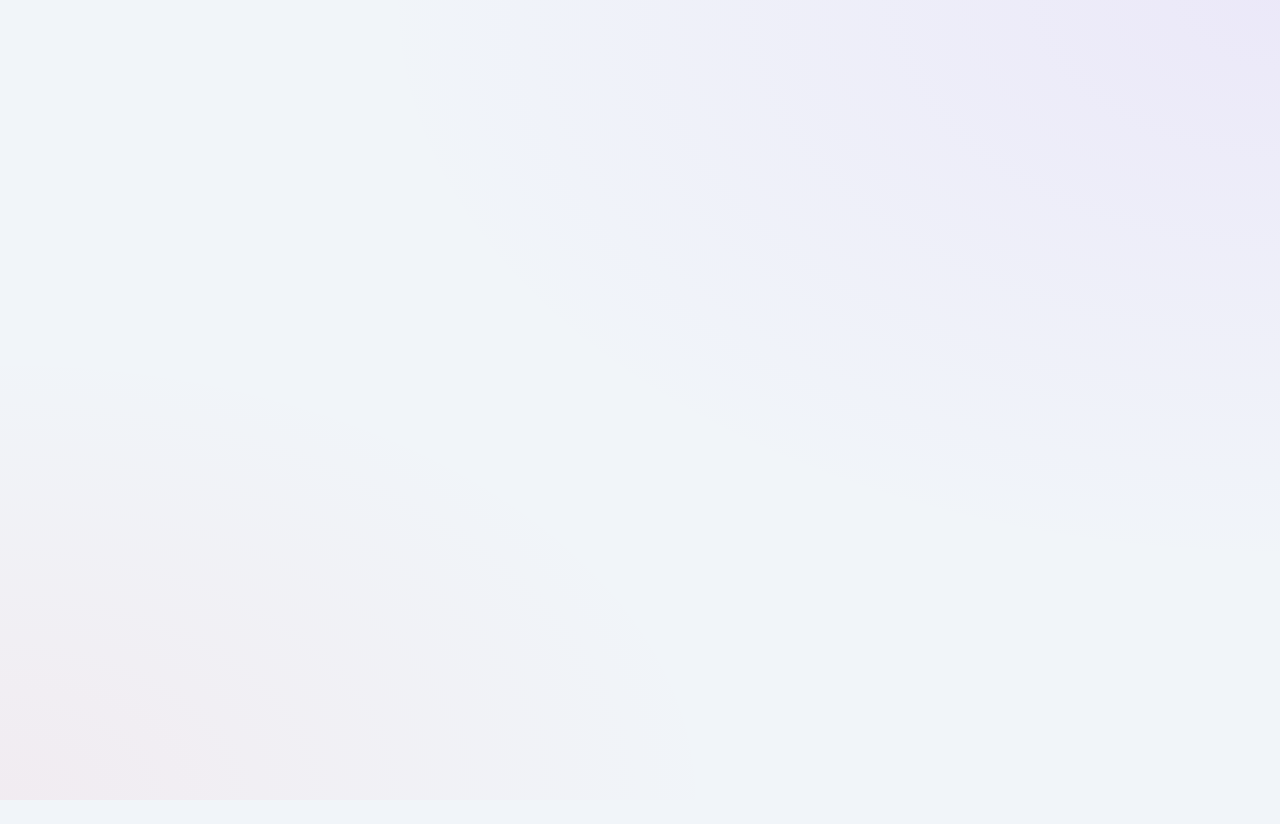
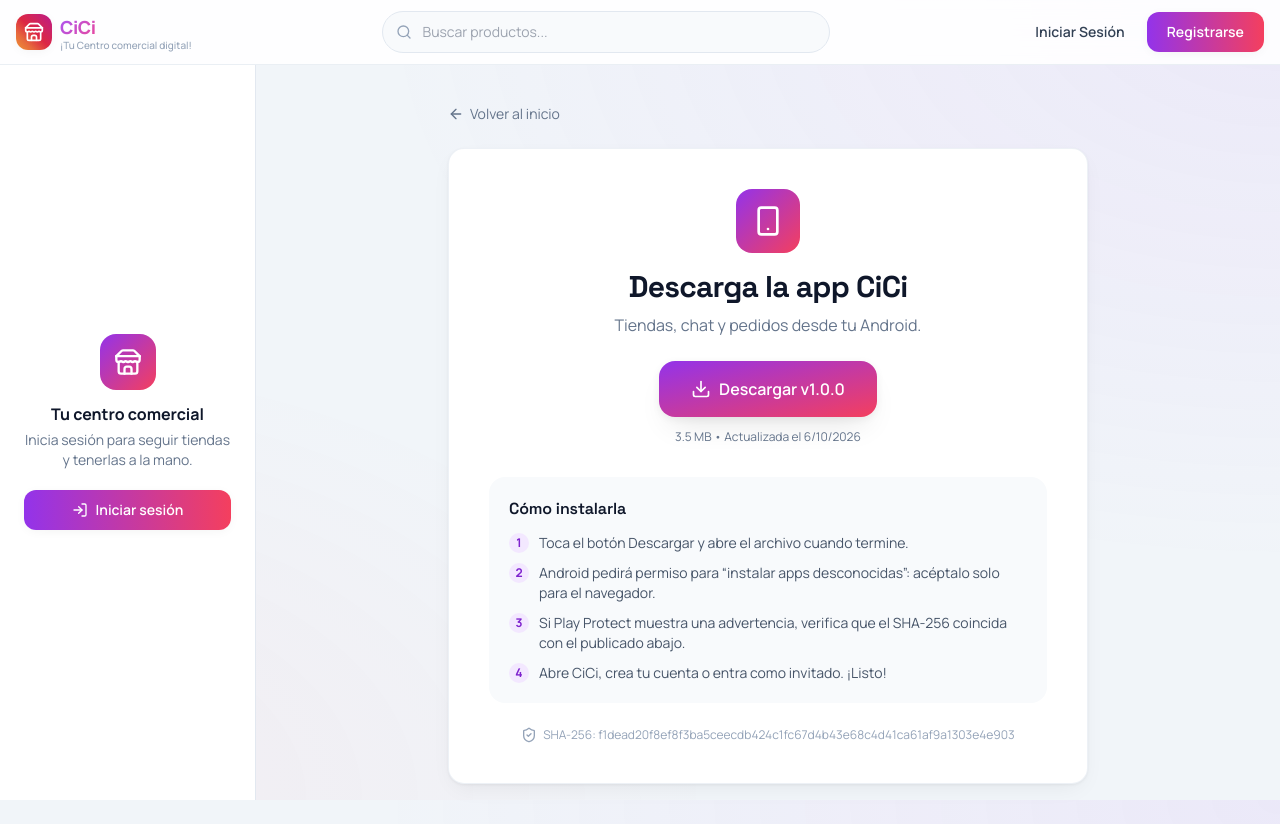
Before and after one commit to Albergod/Cici-CCapp, a React (Vite) app in the folder frontend/: page /descargar in a window 1280 px wide. Before the commit this address had no page. Before the commit the page ends 800 px from the top, so only its background shows below. Built offline with nearby package versions, Linux system fonts and the light colour scheme.

Commit message:
feat(web): pagina /descargar con APK Android v1.0.0 y boton en home

```diff
--- /dev/null
+++ b/frontend/public/app-version.json
@@ -0,0 +1,8 @@
+{
+  "versionName": "1.0.0",
+  "versionCode": 1,
+  "size": 3690735,
+  "sha256": "f1dead20f8ef8f3ba5ceecdb424c1fc67d4b43e68c4d41ca61af9a1303e4e903",
+  "file": "/cici.apk",
+  "updatedAt": "2026-10-06T17:44:14Z"
+}
--- a/frontend/src/App.tsx
+++ b/frontend/src/App.tsx
@@ -14,6 +14,7 @@
 import { ChatPage } from '@/pages/ChatPage';
 import { SearchPage } from '@/pages/SearchPage';
 import { AdminPage } from '@/pages/AdminPage';
+import { DownloadPage } from '@/pages/DownloadPage';
 
 const AUTH_PAGES = ['/login', '/register', '/forgot-password', '/reset-password'];
 
@@ -162,6 +163,14 @@
         }
       />
       <Route
+        path="/descargar"
+        element={
+          <AppLayout>
+            <DownloadPage />
+          </AppLayout>
+        }
+      />
+      <Route
         path="/admin"
         element={
           <AppLayout>
--- /dev/null
+++ b/frontend/src/pages/DownloadPage.tsx
@@ -0,0 +1,103 @@
+import { useEffect, useState } from 'react';
+import { Link } from 'react-router-dom';
+import { Smartphone, Download, ShieldCheck, Loader2, ArrowLeft } from 'lucide-react';
+
+interface AppVersion {
+  versionName: string;
+  versionCode: number;
+  size: number;
+  sha256: string;
+  file: string;
+  updatedAt?: string;
+}
+
+function formatSize(bytes: number): string {
+  if (!bytes) return '';
+  return `${(bytes / 1024 / 1024).toFixed(1)} MB`;
+}
+
+const STEPS = [
+  'Toca el botón Descargar y abre el archivo cuando termine.',
+  'Android pedirá permiso para “instalar apps desconocidas”: acéptalo solo para el navegador.',
+  'Si Play Protect muestra una advertencia, verifica que el SHA-256 coincida con el publicado abajo.',
+  'Abre CiCi, crea tu cuenta o entra como invitado. ¡Listo!',
+];
+
+export function DownloadPage() {
+  const [version, setVersion] = useState<AppVersion | null>(null);
+  const [error, setError] = useState(false);
+
+  useEffect(() => {
+    fetch('/app-version.json')
+      .then((r) => (r.ok ? r.json() : Promise.reject()))
+      .then(setVersion)
+      .catch(() => setError(true));
+  }, []);
+
+  return (
+    <div className="min-h-screen pt-[7.5rem] md:pt-16">
+      <div className="max-w-2xl mx-auto px-4 py-10">
+        <Link to="/" className="inline-flex items-center gap-1.5 text-sm text-surface-500 hover:text-surface-900 mb-6">
+          <ArrowLeft className="w-4 h-4" />
+          Volver al inicio
+        </Link>
+
+        <div className="card p-8 md:p-10 text-center">
+          <div className="w-16 h-16 rounded-2xl bg-gradient-to-br from-brand-600 to-accent-500 text-white flex items-center justify-center mx-auto mb-4">
+            <Smartphone className="w-8 h-8" />
+          </div>
+          <h1 className="font-display text-2xl md:text-3xl font-bold tracking-tight mb-2">
+            Descarga la app CiCi
+          </h1>
+          <p className="text-surface-500 mb-6">
+            Tiendas, chat y pedidos desde tu Android.
+          </p>
+
+          {error ? (
+            <p className="text-sm text-red-500 mb-4">
+              No pudimos leer la versión publicada. Intenta más tarde.
+            </p>
+          ) : !version ? (
+            <Loader2 className="w-6 h-6 animate-spin mx-auto mb-4 text-brand-500" />
+          ) : (
+            <>
+              <a
+                href="/cici.apk"
+                download
+                className="inline-flex items-center gap-2 px-8 py-4 rounded-2xl bg-gradient-to-br from-brand-600 to-accent-500 text-white font-semibold shadow-lift hover:opacity-95 transition mb-3"
+              >
+                <Download className="w-5 h-5" />
+                Descargar v{version.versionName}
+              </a>
+              <p className="text-xs text-surface-500 mb-8">
+                {formatSize(version.size)} • Actualizada el{' '}
+                {version.updatedAt ? new Date(version.updatedAt).toLocaleDateString('es-CO') : '—'}
+              </p>
+            </>
+          )}
+
+          <div className="text-left bg-surface-50 rounded-2xl p-5 mb-6">
+            <h2 className="font-semibold mb-3">Cómo instalarla</h2>
+            <ol className="space-y-2.5 text-sm text-surface-600">
+              {STEPS.map((s, i) => (
+                <li key={i} className="flex gap-2.5">
+                  <span className="shrink-0 w-5 h-5 rounded-full bg-brand-100 text-brand-700 text-xs font-bold flex items-center justify-center">
+                    {i + 1}
+                  </span>
+                  {s}
+                </li>
+              ))}
+            </ol>
+          </div>
+
+          {version && (
+            <p className="text-xs text-surface-400 break-all flex items-start gap-1.5 justify-center">
+              <ShieldCheck className="w-4 h-4 shrink-0" />
+              SHA-256: {version.sha256}
+            </p>
+          )}
+        </div>
+      </div>
+    </div>
+  );
+}
--- a/frontend/src/pages/HomePage.tsx
+++ b/frontend/src/pages/HomePage.tsx
@@ -4,7 +4,7 @@
 import { StorePager } from '@/components/StorePager';
 import { ProductCarousel } from '@/components/ProductCarousel';
 import { TutorialModal } from '@/components/TutorialModal';
-import { Loader2, StoreIcon, Sparkles, ShoppingBag, MessageSquare, ChevronRight, CircleHelp } from 'lucide-react';
+import { Loader2, StoreIcon, Sparkles, ShoppingBag, MessageSquare, ChevronRight, CircleHelp, Smartphone } from 'lucide-react';
 
 export function HomePage() {
   const [stores, setStores] = useState<Store[]>([]);
@@ -74,6 +74,13 @@
               Descubre tiendas únicas, chatea directo con cada emprendedor y compra en minutos.
               ¿Tienes algo para vender? Abre tu propia tienda gratis hoy.
             </p>
+            <a
+              href="/descargar"
+              className="inline-flex items-center gap-2 mt-6 px-6 py-3 rounded-2xl bg-white text-brand-700 font-semibold shadow-lift hover:bg-white/90 transition"
+            >
+              <Smartphone className="w-5 h-5" />
+              Descargar la app
+            </a>
           </div>
           <button
             onClick={() => setTutorialOpen(true)}
```
Also changed, not shown: 1 other file (tests, documents, lock files or other folders).
